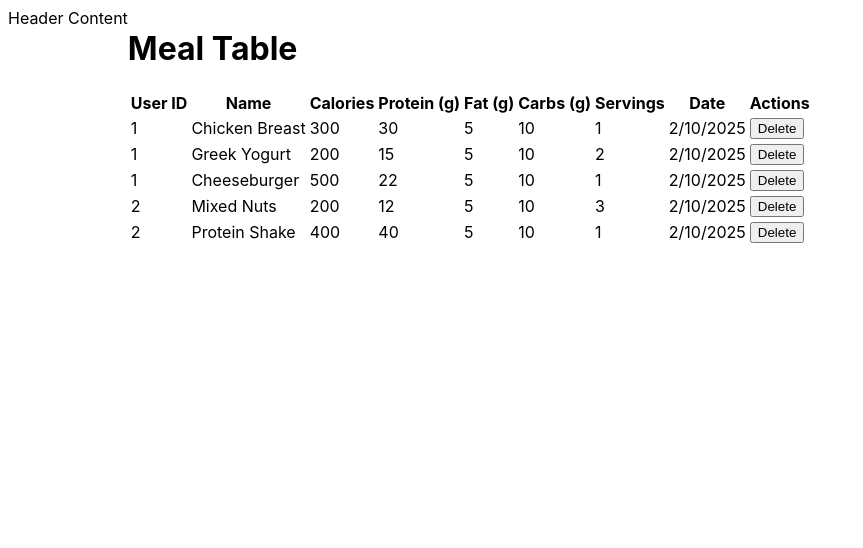
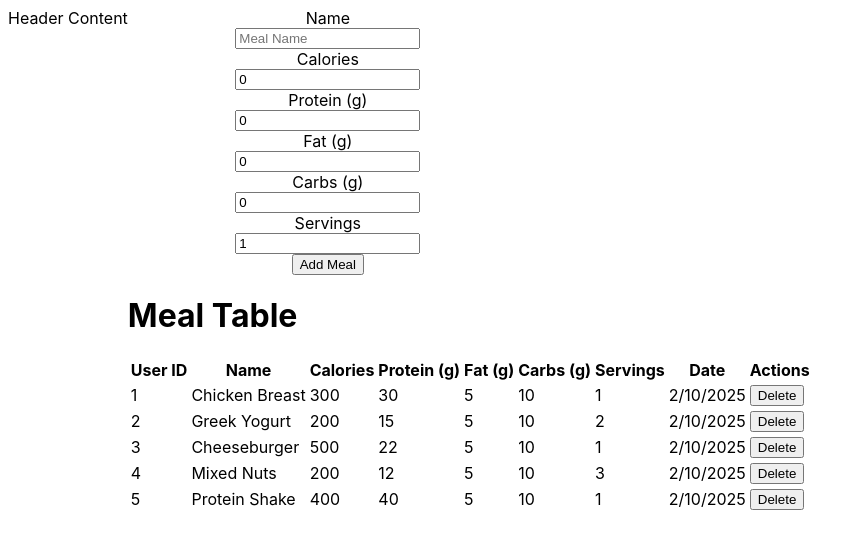
Before and after one commit to aolsen2001/nutrition-tracker, a React (Vite) app: page /dashboard in a window 1280 px wide. Shown: the top 548 px of the page, without its empty margins (0-863 px from the left). Built offline with nearby package versions, Linux system fonts and the light colour scheme; no server answers.

Commit message:
Log meal functionality

```diff
--- a/src/components/Dashboard.tsx
+++ b/src/components/Dashboard.tsx
@@ -63,7 +63,7 @@ function Dashboard() {
   const meals: Meal[] = [
     {
       id: 1,
-      user_id: 1,
+      user_id: '1',
       name: 'Chicken Breast',
       calories: 300,
       protein: 30,
@@ -74,7 +74,7 @@ function Dashboard() {
     },
     {
       id: 2,
-      user_id: 1,
+      user_id: '2',
       name: 'Greek Yogurt',
       calories: 200,
       protein: 15,
@@ -85,7 +85,7 @@ function Dashboard() {
     },
     {
       id: 3,
-      user_id: 1,
+      user_id: '3',
       name: 'Cheeseburger',
       calories: 500,
       protein: 22,
@@ -96,7 +96,7 @@ function Dashboard() {
     },
     {
       id: 4,
-      user_id: 2,
+      user_id: '4',
       name: 'Mixed Nuts',
       calories: 200,
       protein: 12,
@@ -107,7 +107,7 @@ function Dashboard() {
     },
     {
       id: 5,
-      user_id: 2,
+      user_id: '5',
       name: 'Protein Shake',
       calories: 400,
       protein: 40,
@@ -120,9 +120,51 @@ function Dashboard() {
 
   const [userMeals, setUserMeals] = useState<Meal[]>(meals);
 
+  const [mealFormData, setMealFormData] = useState<
+    Omit<Meal, 'id' | 'user_id' | 'date'>
+  >({
+    name: '',
+    calories: 0,
+    protein: 0,
+    fat: 0,
+    carbs: 0,
+    servings: 1,
+  });
+
   const deleteMeal = (id: number) => {
     const filteredUserMeals = userMeals.filter((m) => m.id !== id);
     setUserMeals(filteredUserMeals);
+  };
+
+  const handleInputChange = (e: React.ChangeEvent<HTMLInputElement>) => {
+    const { name, value } = e.target;
+    if (name === 'date') console.log(new Date(value + 'T00:00:00'));
+    setMealFormData((prev) => ({
+      ...prev,
+      [name]: Number(value) || value,
+    }));
+  };
+
+  const addNewMeal = (e: React.FormEvent<HTMLFormElement>) => {
+    e.preventDefault();
+
+    const newMeal: Meal = {
+      id: userMeals.length + 1,
+      user_id: auth.currentUser?.uid ?? '',
+      date: new Date(),
+      ...mealFormData,
+    };
+
+    setUserMeals([...userMeals, newMeal]);
+
+    setMealFormData({
+      name: '',
+      calories: 0,
+      protein: 0,
+      fat: 0,
+      carbs: 0,
+      servings: 1,
+    });
   };
 
   // for debugging purposes
@@ -132,6 +174,62 @@ function Dashboard() {
 
   return (
     <DashboardLayout>
+      <form onSubmit={addNewMeal}>
+        <label htmlFor='name'>Name</label>
+        <input
+          type='text'
+          name='name'
+          value={mealFormData.name}
+          onChange={handleInputChange}
+          placeholder='Meal Name'
+        ></input>
+        <label htmlFor='calories'>Calories</label>
+        <input
+          type='text'
+          pattern='(?:0|[1-9]\d*)'
+          name='calories'
+          value={mealFormData.calories}
+          onChange={handleInputChange}
+          placeholder='Calories'
+        ></input>
+        <label htmlFor='protein'>Protein (g)</label>
+        <input
+          type='text'
+          pattern='(?:0|[1-9]\d*)'
+          name='protein'
+          value={mealFormData.protein}
+          onChange={handleInputChange}
+          placeholder='Protein (g)'
+        ></input>
+        <label htmlFor='fat'>Fat (g)</label>
+        <input
+          type='text'
+          pattern='(?:0|[1-9]\d*)'
+          name='fat'
+          value={mealFormData.fat}
+          onChange={handleInputChange}
+          placeholder='Fat (g)'
+        ></input>
+        <label htmlFor='carbs'>Carbs (g)</label>
+        <input
+          type='text'
+          pattern='(?:0|[1-9]\d*)'
+          name='carbs'
+          value={mealFormData.carbs}
+          onChange={handleInputChange}
+          placeholder='Carbs (g)'
+        ></input>
+        <label htmlFor='servings'>Servings</label>
+        <input
+          type='text'
+          pattern='(?:0|[1-9]\d*)'
+          name='servings'
+          value={mealFormData.servings}
+          onChange={handleInputChange}
+          placeholder='Servings'
+        ></input>
+        <button type='submit'>Add Meal</button>
+      </form>
       <h1>Meal Table</h1>
       <MealTable meals={userMeals} onDelete={deleteMeal} />
     </DashboardLayout>
--- a/src/types.tsx
+++ b/src/types.tsx
@@ -1,6 +1,6 @@
 export type Meal = {
   id: number;
-  user_id: number;
+  user_id: string;
   name: string;
   calories: number;
   protein: number;
```
